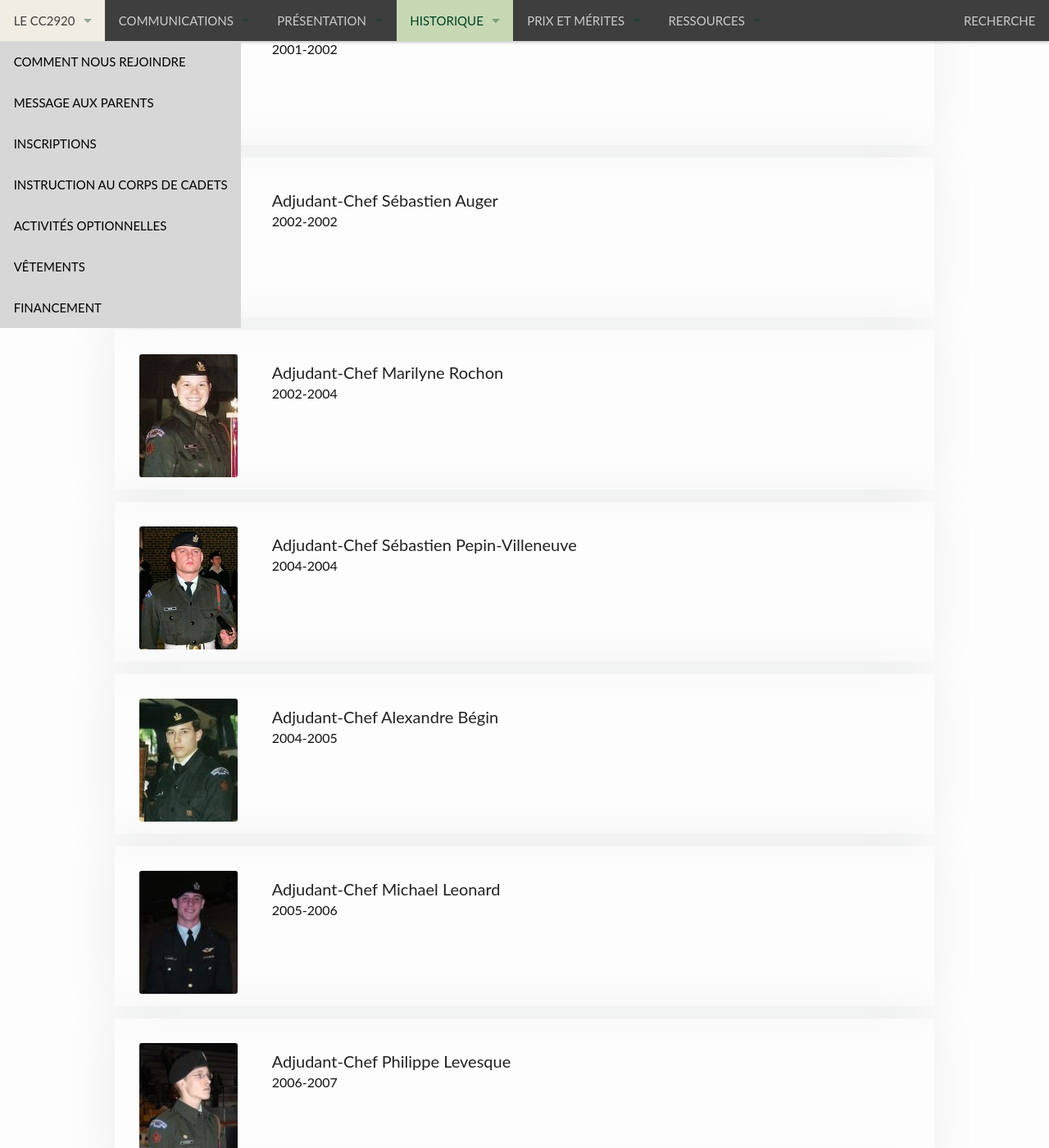
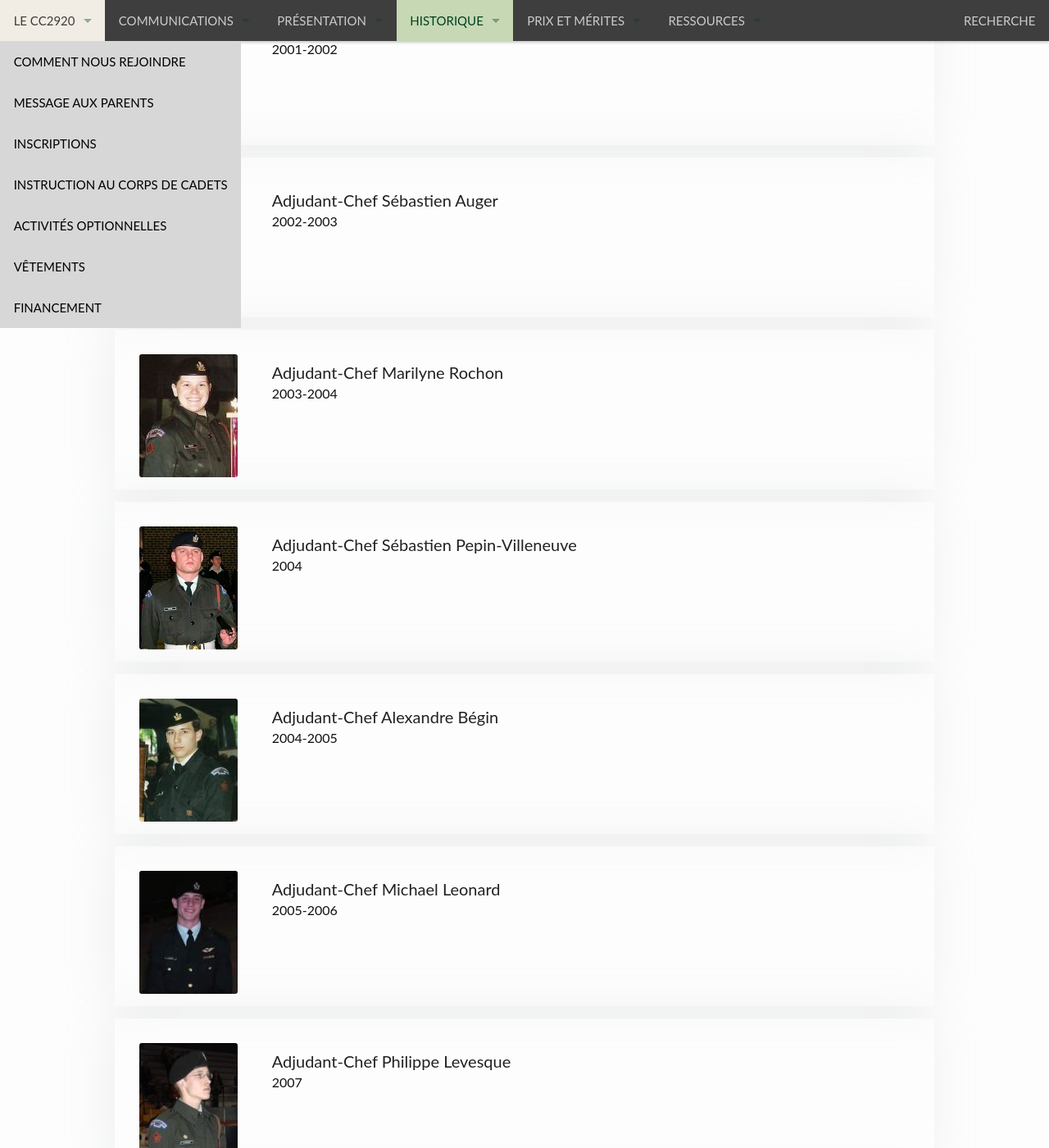
Before and after one commit to CC2920/web, a Jekyll site: the page built from _historique/cadets-commandants.md, in a window 1280 px wide and 1400 px high, scrolled down 4555 px. Shown: the whole window at 82% size. Built offline with Jekyll 4.4.1, drawn with Linux system fonts in a browser that asks for light colours.

Commit message:
Correction des années pour certaines entrées

```diff
--- a/_historique/cadets-commandants.md
+++ b/_historique/cadets-commandants.md
@@ -103,17 +103,17 @@ les-cadets-commandants:
     picture: /docs/historique/adjuc20_prevost.jpg
 
   - adjc:
-    year: 2002-2002
+    year: 2002-2003
     name: Adjudant-Chef Sébastien Auger
     picture: /docs/historique/adjuc21_auger.jpg
 
   - adjc:
-    year: 2002-2004
+    year: 2003-2004
     name: Adjudant-Chef Marilyne Rochon
     picture: /docs/historique/adjuc22_rochon.jpg
 
   - adjc:
-    year: 2004-2004
+    year: 2004
     name: Adjudant-Chef Sébastien Pepin-Villeneuve
     picture: /docs/historique/adjuc23_pepin-villeneuve.jpg
 
@@ -128,7 +128,7 @@ les-cadets-commandants:
     picture: /docs/historique/adjuc25_leonard.jpg
 
   - adjc:
-    year: 2006-2007
+    year: 2007
     name: Adjudant-Chef Philippe Levesque
     picture: /docs/historique/adjuc26_levesque.jpg
 
```
Also changed, not shown: other parts of _historique/cadets-commandants.md (+1 -1 lines).
